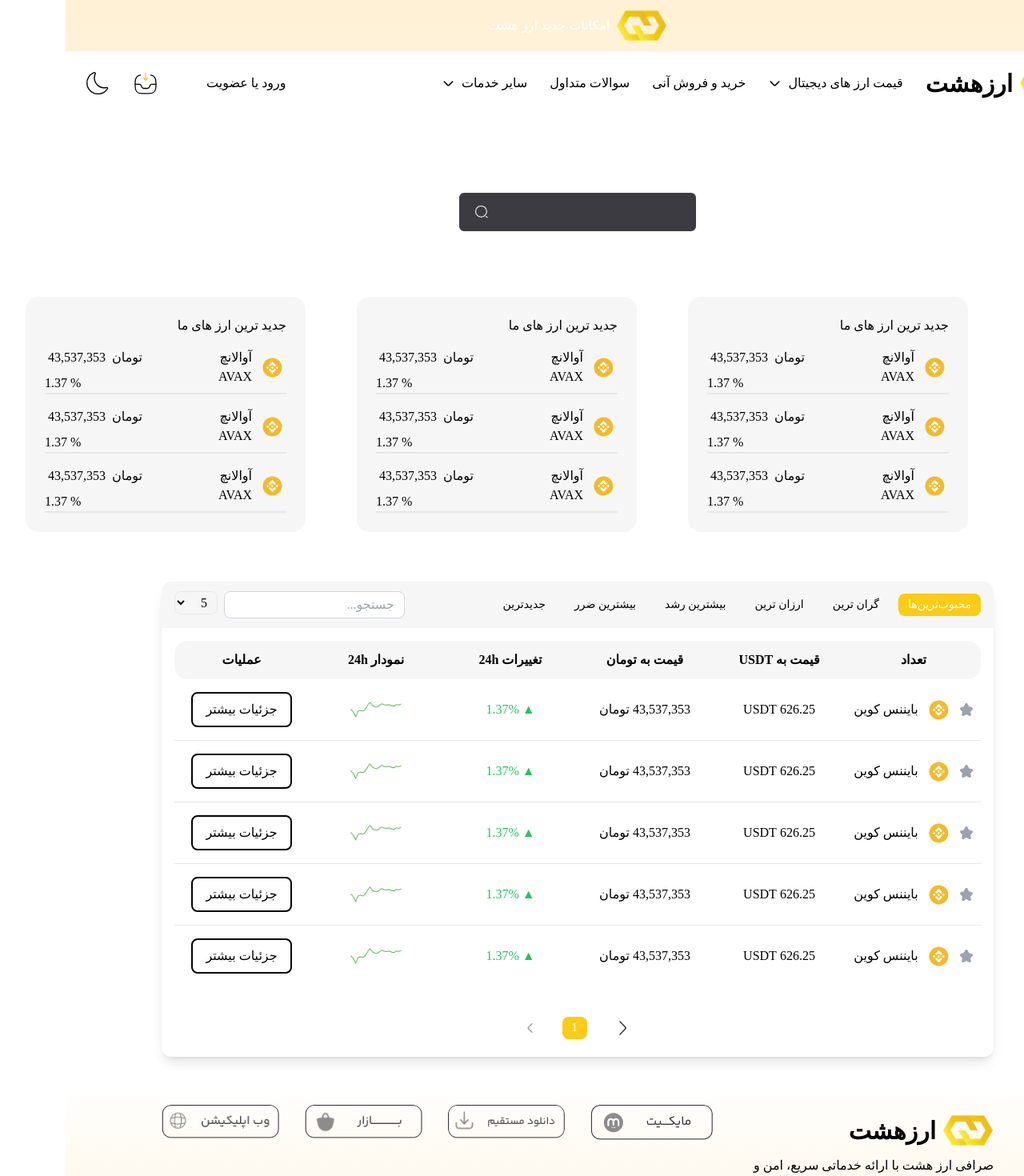
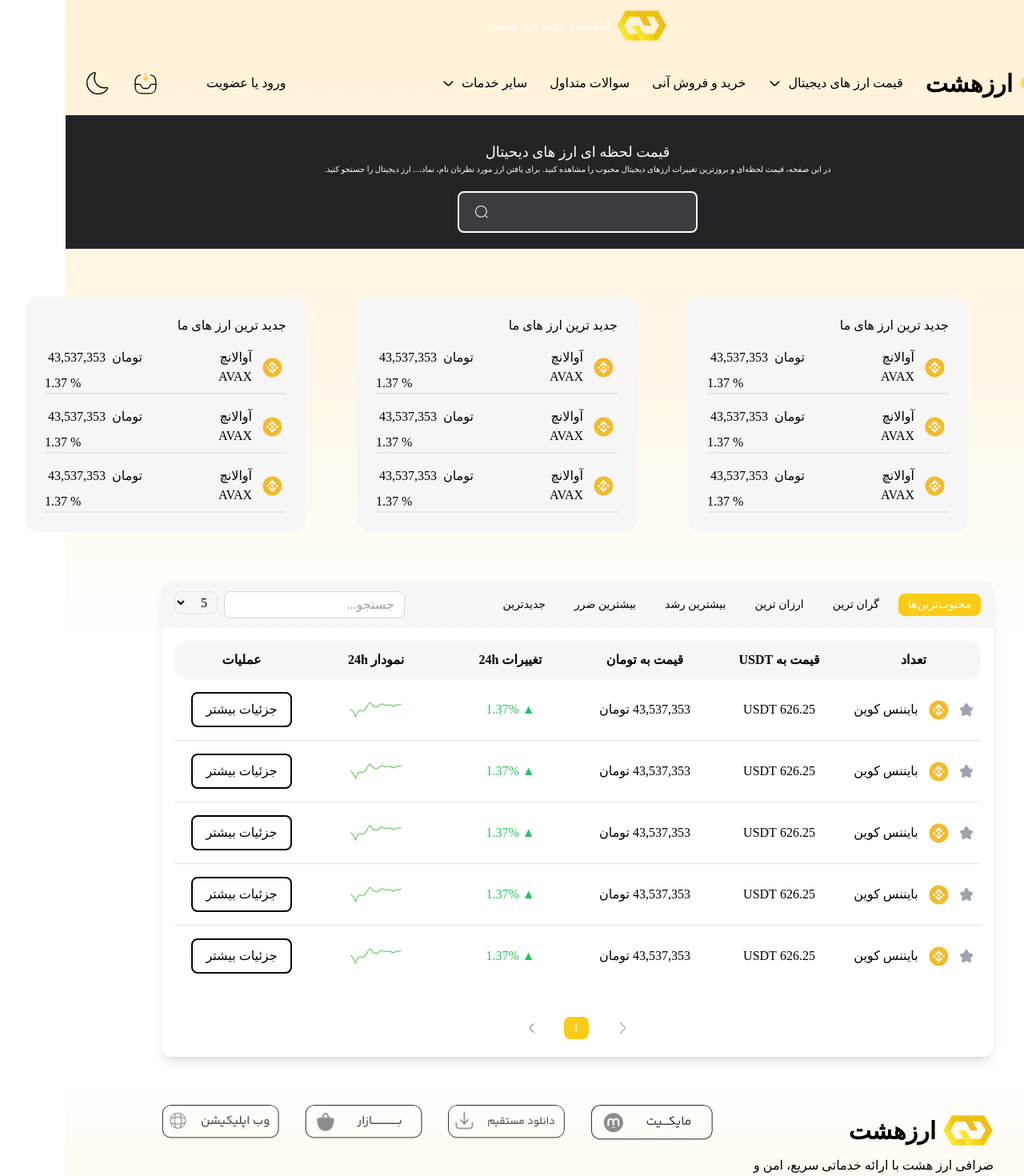
Before and after one commit to mohammad654400/vercelArz8, a Next.js app: page /coins in a window 1280 px wide. Shown: the top 1470 px of the page at 80% size. Built offline with nearby package versions, Linux system fonts and the light colour scheme.

Commit message:
feat : add color of dark mode

```diff
--- a/src/assets/icons/arrowRight.tsx
+++ b/src/assets/icons/arrowRight.tsx
@@ -3,7 +3,7 @@ import React from "react";
 export default function ArrowRight() {
   return (
     <svg
-      width="24"
+      width="20"
       height="24"
       viewBox="0 0 24 24"
       fill="none"
@@ -11,7 +11,7 @@ export default function ArrowRight() {
     >
       <path
         d="M8.91016 19.9201L15.4302 13.4001C16.2002 12.6301 16.2002 11.3701 15.4302 10.6001L8.91016 4.08008"
-        stroke="#3C3B41"
+        stroke="currentColor"
         stroke-width="1.5"
         stroke-miterlimit="10"
         stroke-linecap="round"
--- a/src/components/clientProvider.tsx
+++ b/src/components/clientProvider.tsx
@@ -18,7 +18,7 @@ export default function ClientProvider({
     <ThemeProvider>
       <div className="h-screen dark:bg-dark-no-gradient bg-custom-gradient">
         <FeaturesBanner />
-        <div className={isHomePage ? "bg-transparent" : "bg-white"}>
+        <div className={isHomePage ? "bg-transparent" : "bg-background dark:bg-[#3C3B41]"}>
           <Header />
         </div>
         {children}
--- a/src/components/livePriceTable.tsx
+++ b/src/components/livePriceTable.tsx
@@ -87,7 +87,7 @@ export default function LivePriceTable() {
     currencies.filter((currency) => currency.popular)
   );
   const [favorites, setFavorites] = useState<string[]>([]);
-  console.log("fav", favorites);
+
   const toggleFavorite = (symbol: string) => {
     setFavorites((prevFavorites) =>
       prevFavorites.includes(symbol)
@@ -160,9 +160,9 @@ export default function LivePriceTable() {
   const totalPages = Math.ceil(filteredCurrencies.length / itemsPerPage);
 
   return (
-    <div className="bg-background shadow-lg rounded-xl overflow-hidden">
+    <div className="bg-background dark:bg-[#3C3B41] shadow-lg rounded-xl overflow-hidden">
       {/* search */}
-      <div className="flex justify-between items-center bg-[#F6F6F6] dark:bg-[#3C3B41] px-4 py-3 text-[#FFFFFF80]">
+      <div className="flex justify-between items-center bg-[#F6F6F6] dark:bg-[#242428] px-4 py-3 text-[#FFFFFF80]">
         <div className="flex gap-3">
           {filterOptions.map((option) => (
             <button
@@ -209,7 +209,7 @@ export default function LivePriceTable() {
 
       {/* table*/}
       <div className="p-4">
-        <div className="grid grid-cols-6 rounded-2xl bg-[#F6F6F6] dark:bg-[#3C3B41] text-center py-3 font-semibold border-gray-300">
+        <div className="grid grid-cols-6 rounded-2xl bg-[#F6F6F6] dark:bg-[#242428] text-center py-3 font-semibold border-gray-300">
           <div>تعداد</div>
           <div>قیمت به USDT</div>
           <div>قیمت به تومان</div>
--- a/src/sections/coin/category.tsx
+++ b/src/sections/coin/category.tsx
@@ -26,12 +26,12 @@ const data = [
 export default function Category() {
   return (
     <div className="py-[30px] px-8">
-      <div className="w-[350px] rounded-2xl  bg-[#F6F6F6] p-6 ">
+      <div className="w-[350px] rounded-2xl  bg-[#F6F6F6] dark:bg-[#242428] p-6 ">
         <div>
           <h1>جدید ترین ارز های ما</h1>
         </div>
         {data.map((item, index) => (
-          <div key={index} className="border-b-2 border-gray-200">
+          <div key={index} className="border-b-2 border-gray-200 ">
             <div>
               <div className="flex justify-between gap-7 mt-4">
                 <div className="flex items-center gap-2 pb-2">
--- a/src/sections/coin/coin.tsx
+++ b/src/sections/coin/coin.tsx
@@ -5,8 +5,8 @@ import LivePriceTable from "@/components/livePriceTable";
 
 export default function Coin() {
   return (
-    <div className="bg-white">
-      <div className="flex flex-col justify-center bg-foreground items-center w-full h-[296]  ">
+    <div className="bg-background dark:bg-[#3C3B41] ">
+      <div className="flex flex-col justify-center bg-[#242428] dark:bg-[#242428] items-center w-full h-[296]  ">
         <div className="w-full flex flex-col items-center  text-white pt-8 ">
           <h1 className="text-lg">قیمت لحظه ای ارز های دیحیتال</h1>
           <p className="text-[10px]">
```
